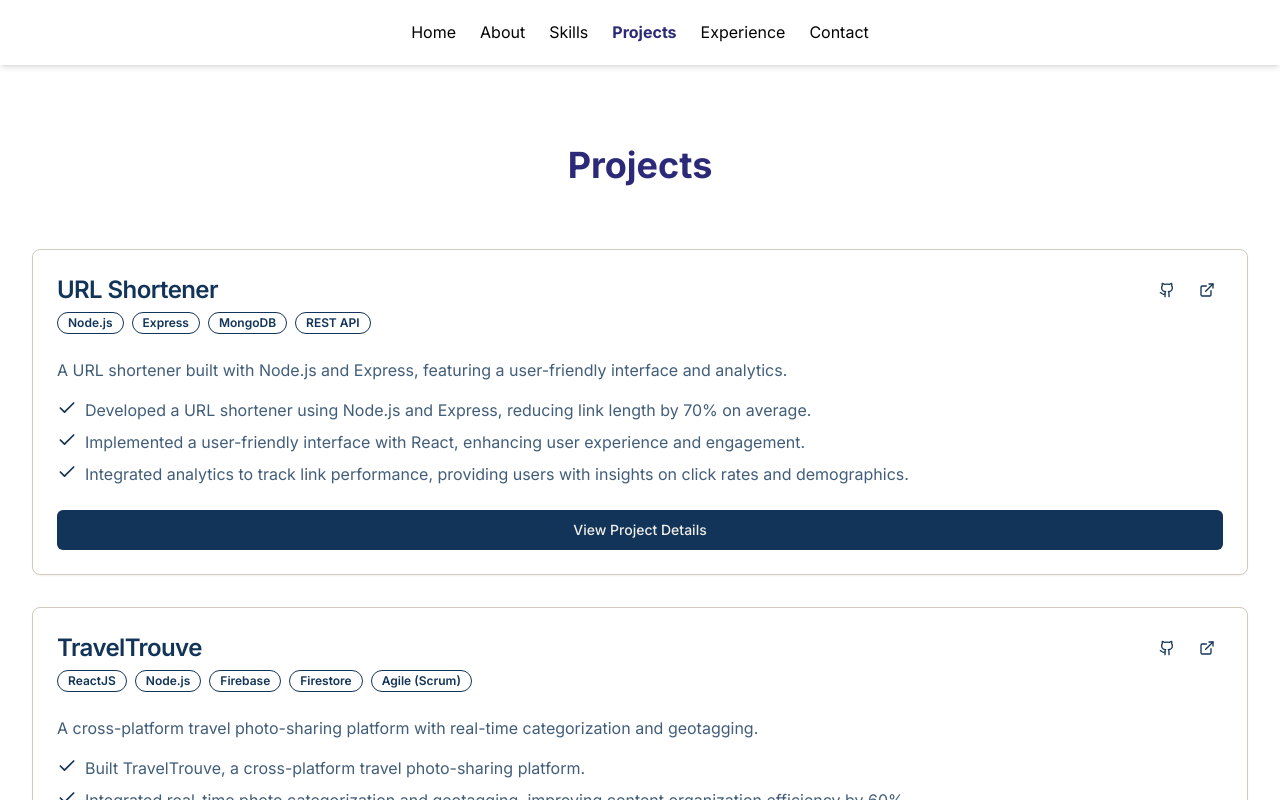
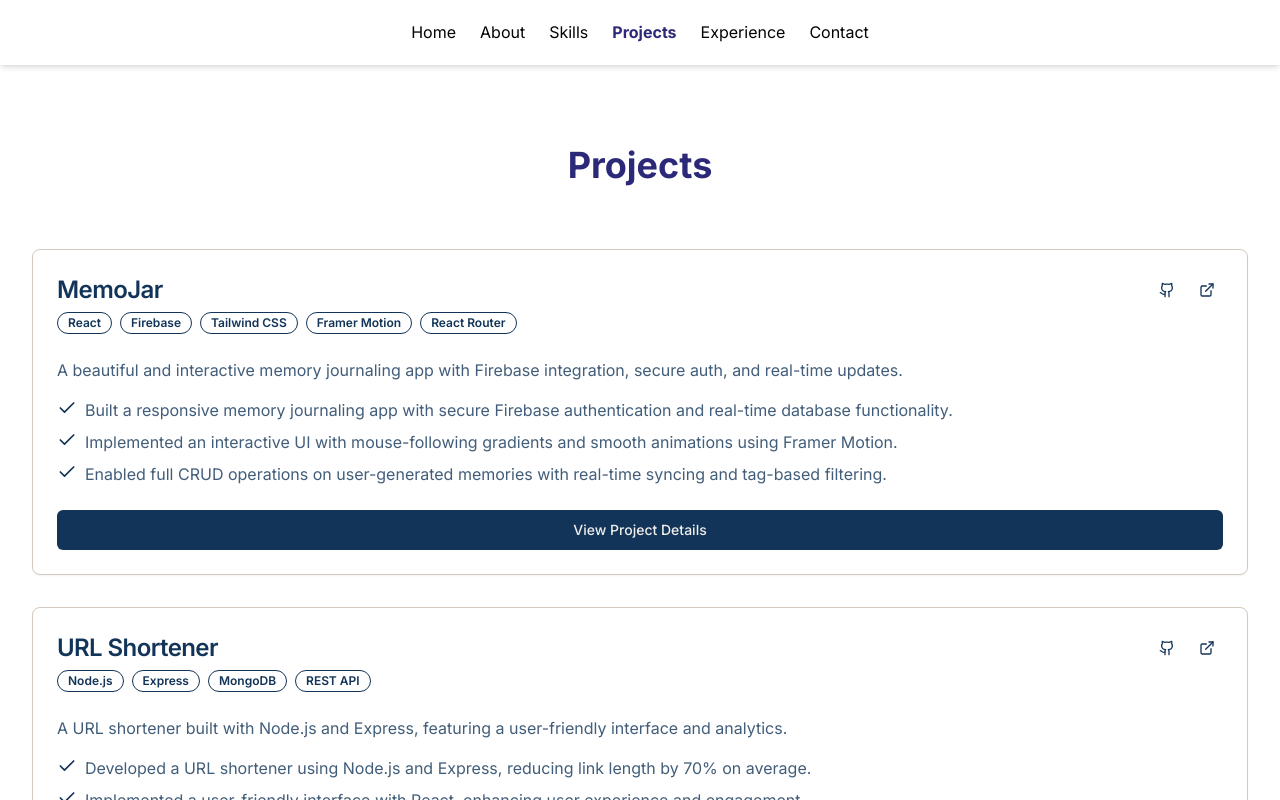
Before and after one commit to Falcon-J/Omkar-J-Portfolio, a Next.js app: page /projects in a window 1280 px wide. Shown: the top 800 px of the page. Built offline with nearby package versions, Linux system fonts and the light colour scheme.

Commit message:
Added Memojar to projects

```diff
--- a/app/projects/[slug]/page.tsx
+++ b/app/projects/[slug]/page.tsx
@@ -102,6 +102,43 @@ const getProjectData = (slug: string) => {
       },
       github: "https://github.com/Falcon-J/urlshortner",
       live: "https://url-shortner.vercel.app",
+    },
+    memojar: {
+      title: "MemoJar",
+      description:
+        "A memory journaling app with secure authentication, real-time database syncing, and a sleek interactive UI.",
+      image: "/screenshots/memojar.jpg",
+      tags: [
+        "React",
+        "Firebase",
+        "Tailwind CSS",
+        "Framer Motion",
+        "React Router",
+      ],
+      features: [
+        "Built a full-featured journaling app allowing users to create, edit, filter, and delete memories in real time.",
+        "Integrated Firebase Authentication for secure sign-in and route protection.",
+        "Designed a dynamic UI with a mouse-following gradient and smooth animations using Framer Motion.",
+        "Implemented toast notifications and responsive layouts for optimal user experience across devices.",
+      ],
+      challenges: [
+        "Implementing real-time data updates while maintaining UI performance",
+        "Designing an engaging UI/UX that feels responsive and modern",
+        "Securing user data and managing authentication flow properly",
+      ],
+      solutions: [
+        "Leveraged Firebase Realtime Database to push updates instantly across components",
+        "Used Tailwind CSS and Framer Motion for highly responsive and interactive UI",
+        "Utilized Firebase Authentication with protected routes to ensure data integrity",
+      ],
+      technologies: {
+        frontend: ["React", "Tailwind CSS", "Framer Motion", "React Router"],
+        backend: ["Firebase (Realtime Database & Auth)"],
+        tools: ["Git", "VS Code", "Figma"],
+        deployment: ["Vercel"], // Update if hosted elsewhere
+      },
+      github: "https://github.com/Falcon-J/MemoJar.git",
+      live: "https://memo-jar.vercel.app/"
     },
   };
 
--- a/app/projects/page.tsx
+++ b/app/projects/page.tsx
@@ -15,22 +15,23 @@ import Link from "next/link";
 
 export default function ProjectsPage() {
   const projects = [
-    // {
-    //   id: 1,
-    //   title: "Portfolio Website",
-    //   slug: "portfolio-website",
-    //   description:
-    //     "A high-performance personal portfolio website showcasing my skills, projects, and experience.",
-    //   image: "/screenshots/homepage.jpg",
-    //   tags: ["Next.js", "Tailwind CSS",  "TypeScript", "Firebase", "Redux"],
-    //   features: [
-    //     "Developed a high-performance personal portfolio, improving load times by 40% and boosting user engagement.",
-    //     "Enhanced UI/UX with Tailwind CSS, reducing development time by 20% and ensuring responsiveness across devices.",
-    //     "Implemented Redux for efficient state management across 50+ components, improving data consistency.",
-    //   ],
-    //   github: "https://github.com/Falcon-J/Portfolio_2.0",
-    //   live: "https://portfolio-2-0-seven-theta.vercel.app/",
-    // },
+    {
+    id: 1,
+    title: "MemoJar",
+    slug: "memojar",
+    description:
+      "A beautiful and interactive memory journaling app with Firebase integration, secure auth, and real-time updates.",
+    image: "/screenshots/memojar.jpg",
+    tags: ["React", "Firebase", "Tailwind CSS", "Framer Motion", "React Router"],
+    features: [
+      "Built a responsive memory journaling app with secure Firebase authentication and real-time database functionality.",
+      "Implemented an interactive UI with mouse-following gradients and smooth animations using Framer Motion.",
+      "Enabled full CRUD operations on user-generated memories with real-time syncing and tag-based filtering.",
+    ],
+    github: "https://github.com/Falcon-J/MemoJar.git",
+    live: "https://memo-jar.vercel.app/",
+},
+
 
     {
       id: 2,
```
